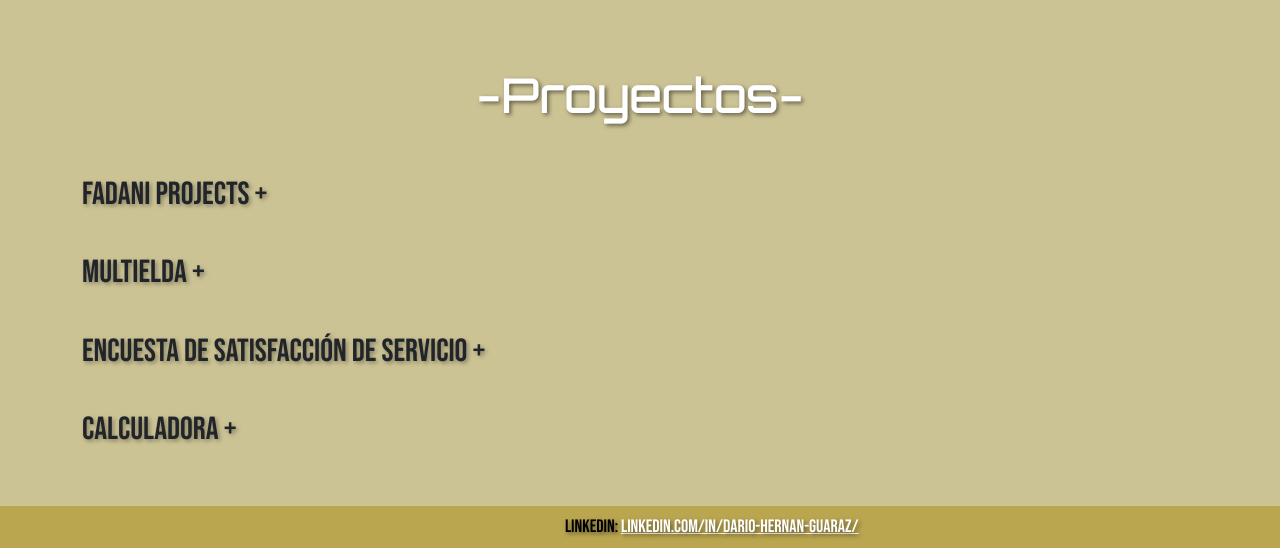
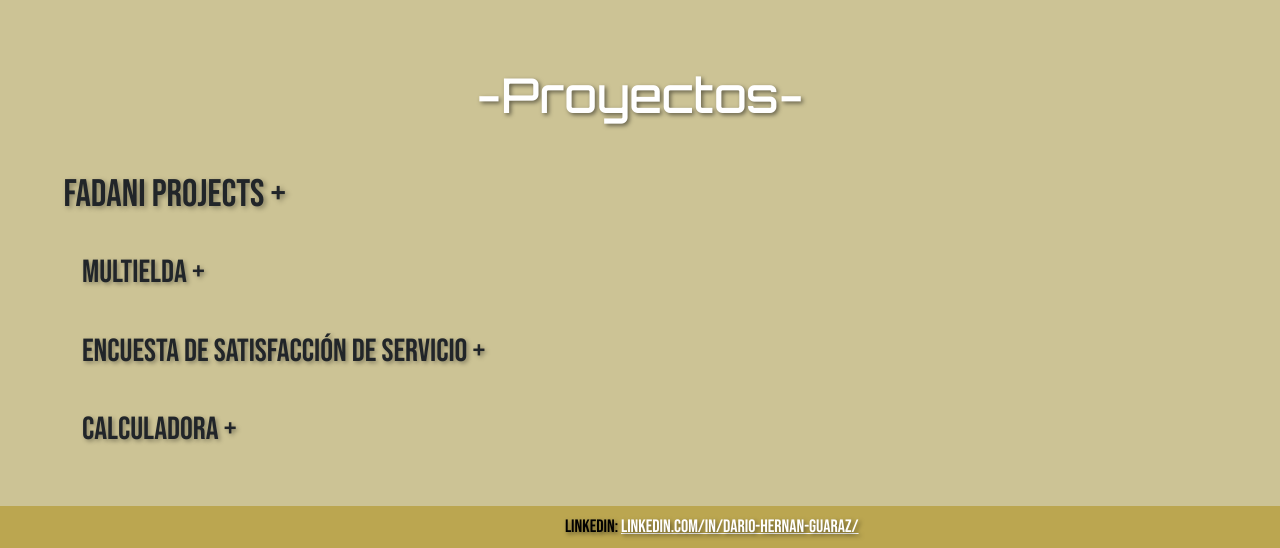
Before and after one commit to darioGuaraz/portfolio, a website: page index.html in a window 1280 px wide. In both pictures the pointer is over the element "FADANI Projects +". Shown: the part 2548-3096 px from the top of the page. Drawn offline with nearby package versions, Linux system fonts and the light colour scheme; files that its build step writes are made by us from their sources; a web font is replaced by a local one.

Commit message:
hover a los projects

```diff
--- a/styles.css
+++ b/styles.css
@@ -348,6 +348,11 @@ h3.blink {
   display: inline-block;
 }
 
+#projects h3:hover {
+  transform: scale(1.2); /* Aumenta el tamaño de la imagen al 110% */
+  transition: transform 1.2s ease; /* Transición suave al agrandar */
+}
+
 .footer {
   color: #000000;
   padding: 1px;
```
